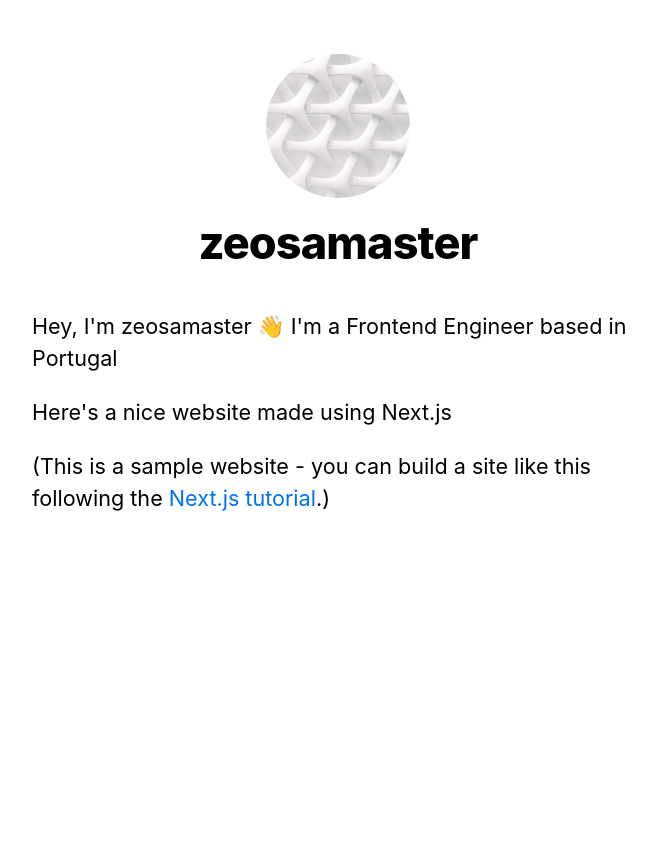
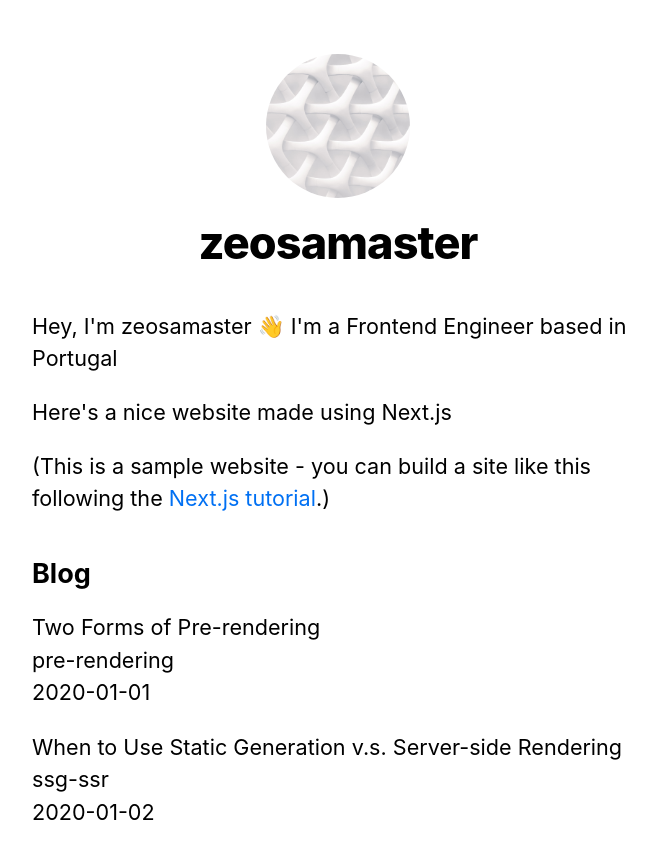
Before and after one commit to zeosamaster/nextjs-blog-tutorial, a Next.js app: page / in a window 1280 px wide. Shown: the top 858 px of the page, without its empty margins (302-958 px from the left). Before the commit the page ends 800 px from the top, so only its background shows below. Built offline with nearby package versions, Linux system fonts and the light colour scheme.

Commit message:
Implement getStaticProps

```diff
--- /dev/null
+++ b/lib/posts.js
@@ -0,0 +1,30 @@
+import fs from "fs";
+import path from "path";
+import matter from "gray-matter";
+
+const postsDirectory = path.join(process.cwd(), "posts");
+
+export function getSortedPostsData() {
+  // Get file names under /posts
+  const fileNames = fs.readdirSync(postsDirectory);
+  const allPostsData = fileNames.map((fileName) => {
+    // Remove ".md" from file name to get id
+    const id = fileName.replace(/\.md$/, "");
+
+    // Read markdown file as string
+    const fullPath = path.join(postsDirectory, fileName);
+    const fileContents = fs.readFileSync(fullPath, "utf8");
+
+    // Use gray-matter to parse the post metadata section
+    const matterResult = matter(fileContents);
+
+    // Combine the data with the id
+    return {
+      id,
+      ...matterResult.data,
+    };
+  });
+
+  // Sort posts by date
+  return allPostsData.sort((a, b) => b.date - a.date);
+}
--- a/package.json
+++ b/package.json
@@ -6,6 +6,7 @@
     "start": "next start"
   },
   "dependencies": {
+    "gray-matter": "^4.0.3",
     "next": "latest",
     "postcss-flexbugs-fixes": "^5.0.2",
     "postcss-preset-env": "^7.3.1",
--- a/pages/index.js
+++ b/pages/index.js
@@ -1,13 +1,23 @@
 import Head from "next/head";
 import Layout, { siteTitle } from "../components/layout";
+import { getSortedPostsData } from "../lib/posts";
 import utilStyles from "../styles/utils.module.css";
 
-export default function Home() {
+export async function getStaticProps() {
+  return {
+    props: {
+      posts: getSortedPostsData(),
+    },
+  };
+}
+
+export default function Home({ posts }) {
   return (
     <Layout home>
       <Head>
         <title>{siteTitle}</title>
       </Head>
+
       <section className={utilStyles.headingMd}>
         <p>Hey, I'm zeosamaster 👋 I'm a Frontend Engineer based in Portugal</p>
         <p>Here's a nice website made using Next.js</p>
@@ -16,6 +26,21 @@
           the <a href="https://nextjs.org/learn">Next.js tutorial</a>.)
         </p>
       </section>
+
+      <section className={`${utilStyles.headingMd} ${utilStyles.padding1px}`}>
+        <h2 className={utilStyles.headingLg}>Blog</h2>
+        <ul className={utilStyles.list}>
+          {posts.map(({ id, date, title }) => (
+            <li className={utilStyles.listItem} key={id}>
+              {title}
+              <br />
+              {id}
+              <br />
+              {date}
+            </li>
+          ))}
+        </ul>
+      </section>
     </Layout>
   );
 }
```
Also changed, not shown: 1 other file (tests, documents, lock files or other folders).
